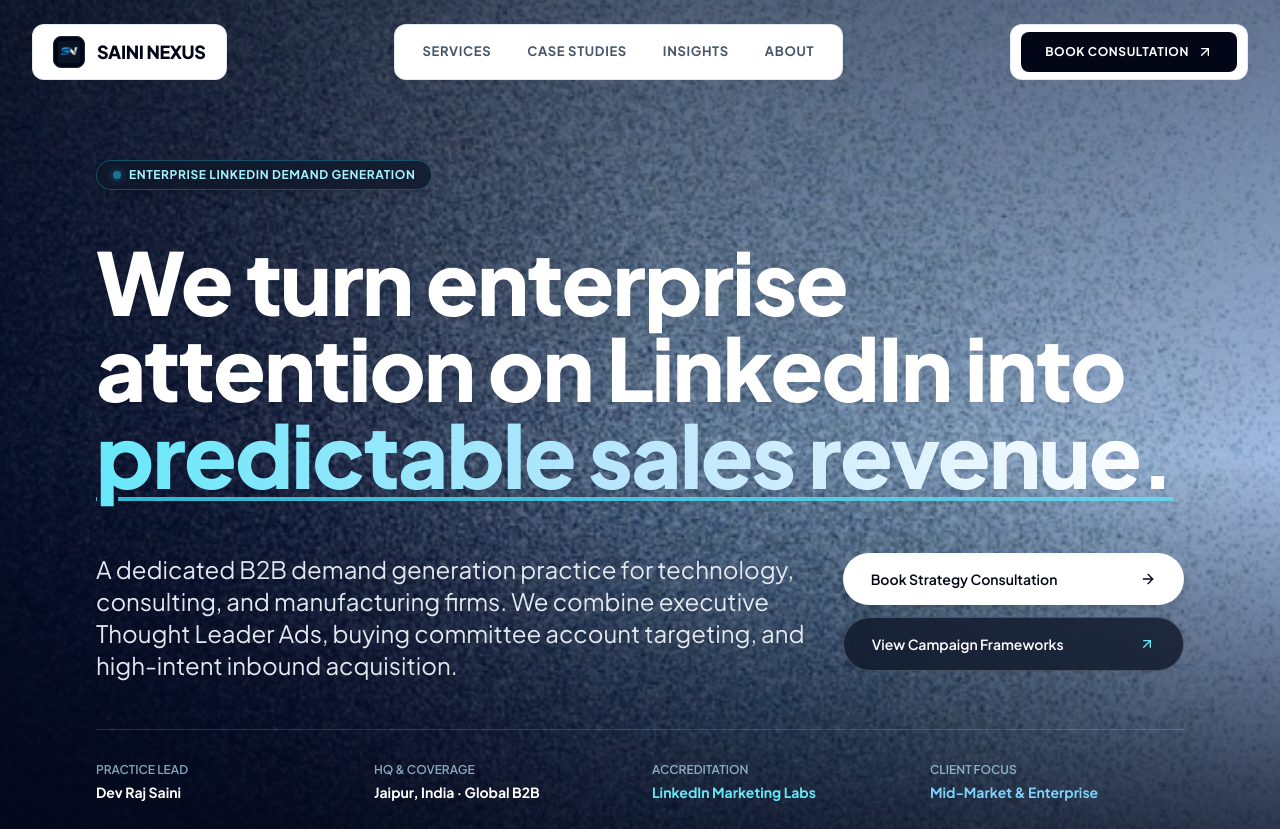
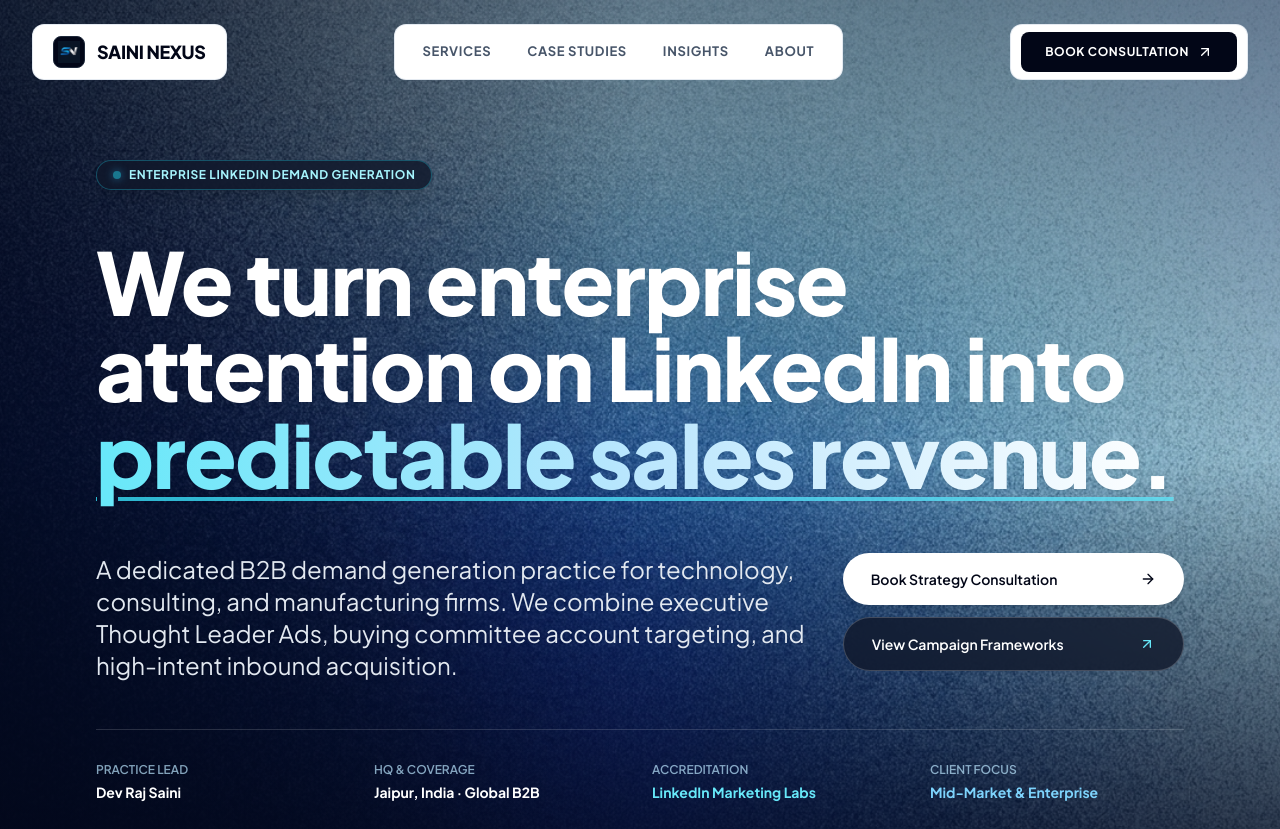
Before and after one commit to Kamu08/Saini-Nexus, a Next.js app: page / in a window 1280 px wide. Shown: the top 829 px of the page. Built offline with nearby package versions, Linux system fonts and the light colour scheme.

Commit message:
Generate and apply native 16:9 widescreen noise-grain gradient matching the reference texture without stretching

```diff
--- a/src/components/ModernHero.tsx
+++ b/src/components/ModernHero.tsx
@@ -17,19 +17,19 @@
     <section className="relative pt-28 sm:pt-36 md:pt-40 pb-20 sm:pb-28 text-white border-b border-slate-800/80 overflow-hidden bg-slate-950">
 
       {/* ========================================================= */}
-      {/* 1. TEXTURED GRAIN GRADIENT BACKGROUND (FROM USER IMAGE)   */}
+      {/* 1. TEXTURED GRAIN GRADIENT BACKGROUND (NATIVE WIDESCREEN) */}
       {/* ========================================================= */}
       <div className="absolute inset-0 z-0 pointer-events-none">
         <Image
-          src="/hero-noise-gradient.jpg"
-          alt="Ambient Gradient Texture"
+          src="/hero-noise-gradient-widescreen.jpg"
+          alt="Ambient Grain Gradient Texture"
           fill
           priority
-          className="object-cover object-top opacity-90 scale-105"
+          className="object-cover object-center"
         />
-        {/* Subtle dark gradient overlay to guarantee perfect contrast for text & navbar */}
-        <div className="absolute inset-0 bg-gradient-to-b from-slate-950/40 via-transparent to-slate-950/90" />
-        <div className="absolute inset-0 bg-gradient-to-r from-slate-950/70 via-slate-950/20 to-transparent" />
+        {/* Subtle executive dark vignette for high typography legibility */}
+        <div className="absolute inset-0 bg-gradient-to-b from-slate-950/45 via-slate-950/15 to-slate-950/85" />
+        <div className="absolute inset-0 bg-gradient-to-r from-slate-950/60 via-transparent to-transparent" />
       </div>
 
       <div className="max-w-6xl mx-auto px-4 sm:px-6 lg:px-8 space-y-12 relative z-10">
```
Also changed, not shown: public/hero-noise-gradient-widescreen.jpg (added).
